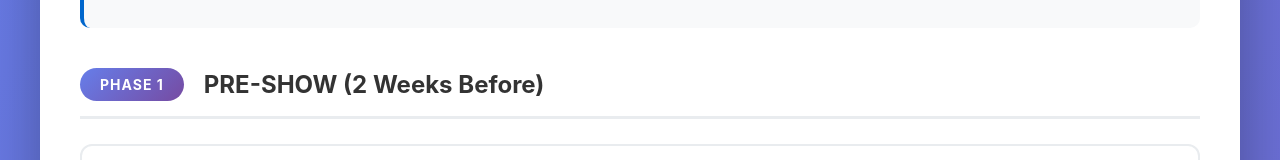
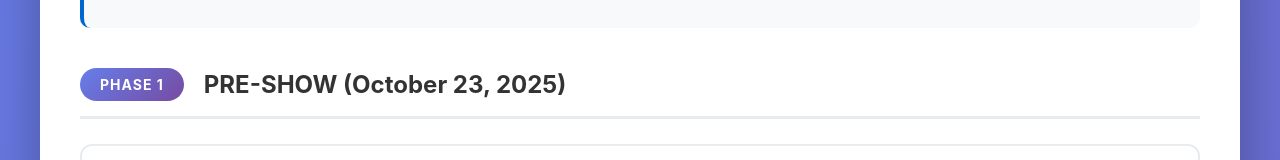
Before and after one commit to asoler000/PF_HUDDLE_EMAIL_CAMPAIGN_2025, a plain HTML site: page index.html in a window 1280 px wide. Shown: the part 600-760 px from the top of the page. Drawn offline with Linux system fonts and the light colour scheme.

Commit message:
Update index.html

```diff
--- a/index.html
+++ b/index.html
@@ -345,7 +345,7 @@
             <div class="phase">
                 <div class="phase-header">
                     <span class="phase-badge">Phase 1</span>
-                    <h2 class="phase-title">PRE-SHOW (2 Weeks Before)</h2>
+                    <h2 class="phase-title">PRE-SHOW (October 23, 2025)</h2>
                 </div>
 
                 <!-- Email 1A: VIP Report -->
```
